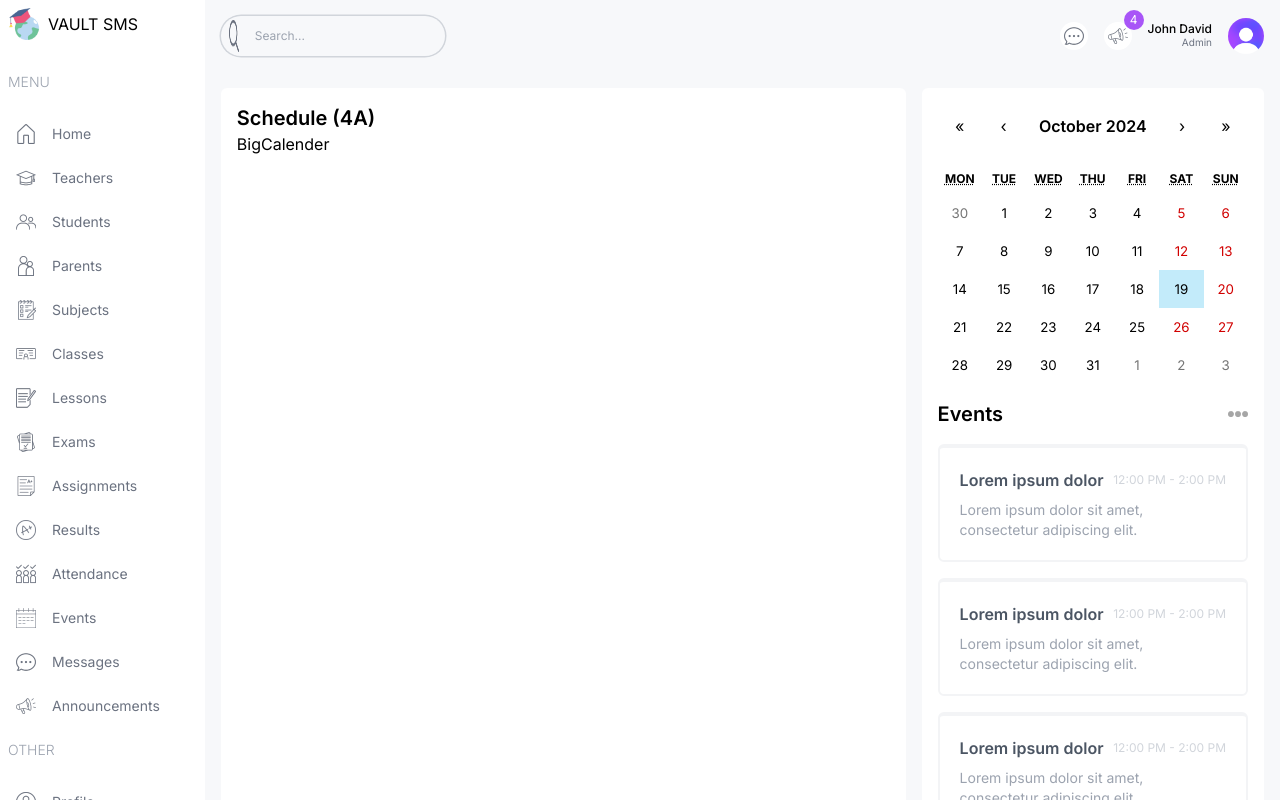
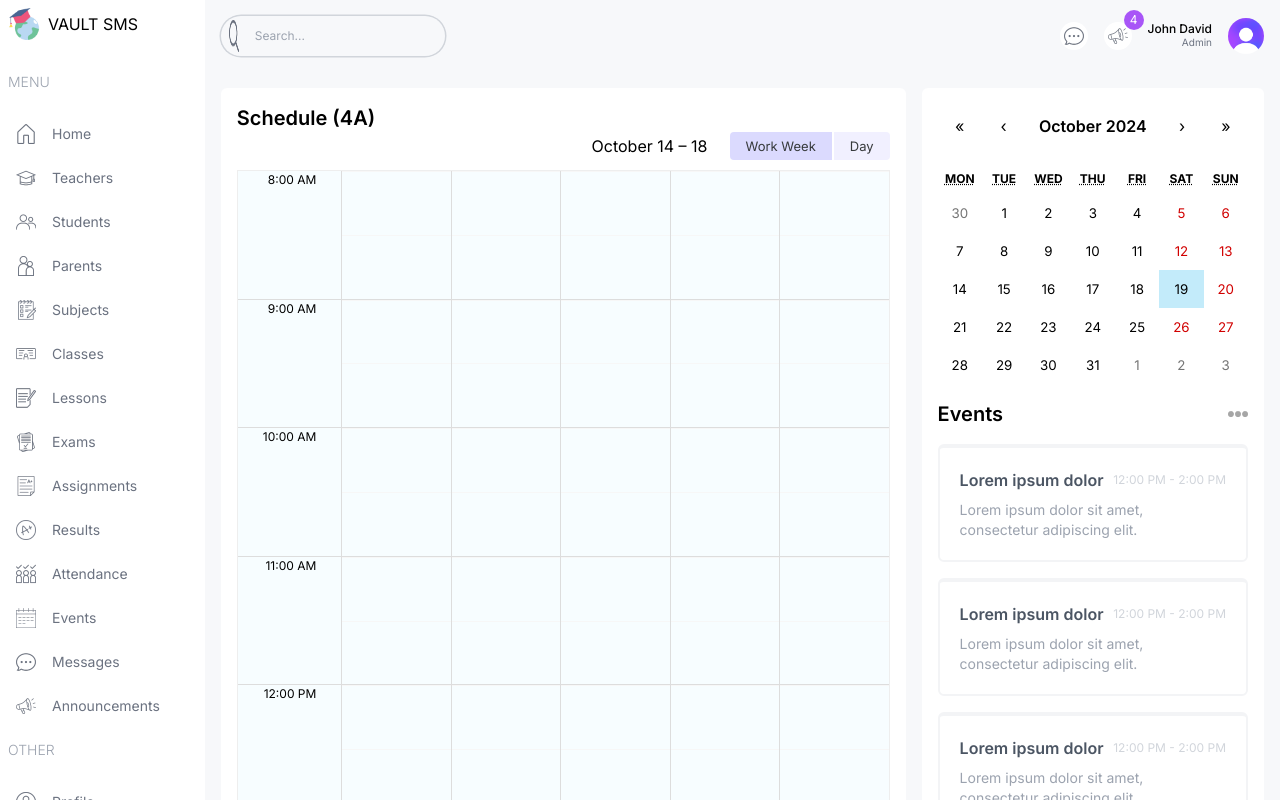
Before and after one commit to emmanuelomejua/sms, a Next.js app: page /students in a window 1280 px wide. Shown: the top 800 px of the page. Built offline with nearby package versions, Linux system fonts and the light colour scheme.

Commit message:
big calender

```diff
--- a/package.json
+++ b/package.json
@@ -9,8 +9,10 @@
     "lint": "next lint"
   },
   "dependencies": {
+    "moment": "^2.30.1",
     "next": "14.2.15",
     "react": "^18",
+    "react-big-calendar": "^1.15.0",
     "react-calendar": "^5.0.0",
     "react-dom": "^18",
     "react-hook-form": "^7.53.1",
@@ -20,6 +22,7 @@
   "devDependencies": {
     "@types/node": "^20",
     "@types/react": "^18",
+    "@types/react-big-calendar": "^1.15.0",
     "@types/react-dom": "^18",
     "postcss": "^8",
     "tailwindcss": "^3.4.1",
--- a/src/components/BigCalender.tsx
+++ b/src/components/BigCalender.tsx
@@ -1,8 +1,33 @@
-import React from 'react'
+"use client";
+
+import { Calendar, momentLocalizer, View, Views } from "react-big-calendar";
+import moment from "moment";
+import { calendarEvents } from "@/lib/data";
+import "react-big-calendar/lib/css/react-big-calendar.css";
+import { useState } from "react";
+
+const localizer = momentLocalizer(moment);
 
 const BigCalender = () => {
+    const [view, setView] = useState<View>(Views.WORK_WEEK);
+
+    const handleOnChangeView = (selectedView: View) => {
+      setView(selectedView);
+    };
+
   return (
-    <div className=''>BigCalender</div>
+     <Calendar
+      localizer={localizer}
+      events={calendarEvents}
+      startAccessor="start"
+      endAccessor="end"
+      views={["work_week", "day"]}
+      view={view}
+      style={{ height: "98%" }}
+      onView={handleOnChangeView}
+      min={new Date(2025, 1, 0, 8, 0, 0)}
+      max={new Date(2025, 1, 0, 17, 0, 0)}
+    />
   )
 }
 
```
Also changed, not shown: 1 other file (tests, documents, lock files or other folders).
